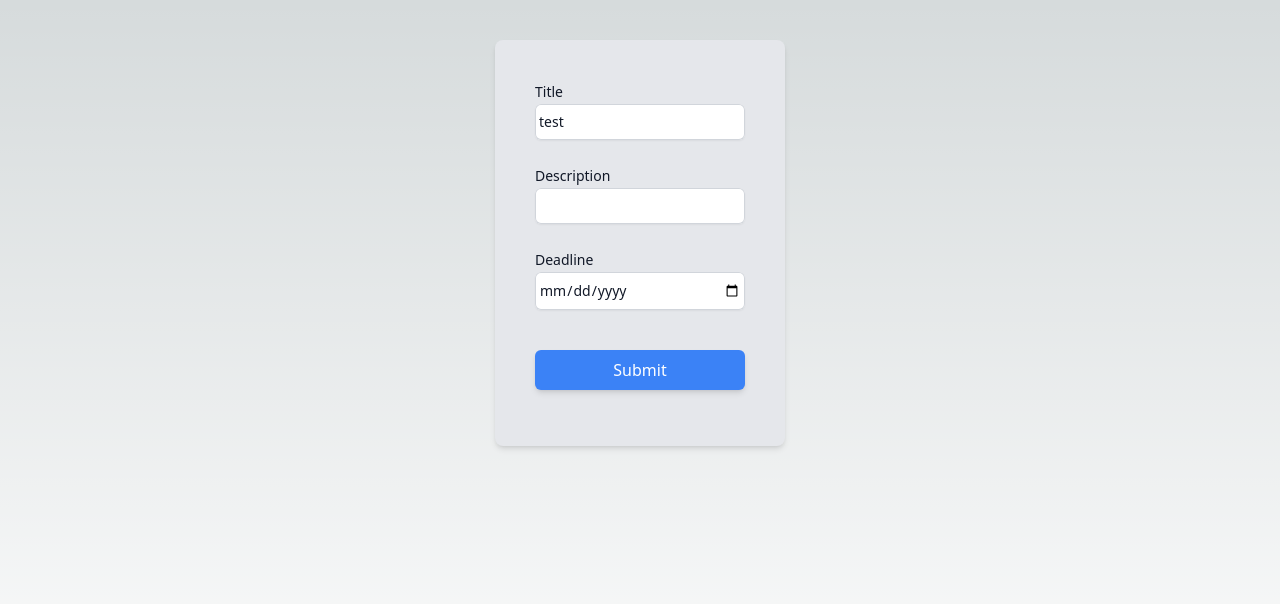
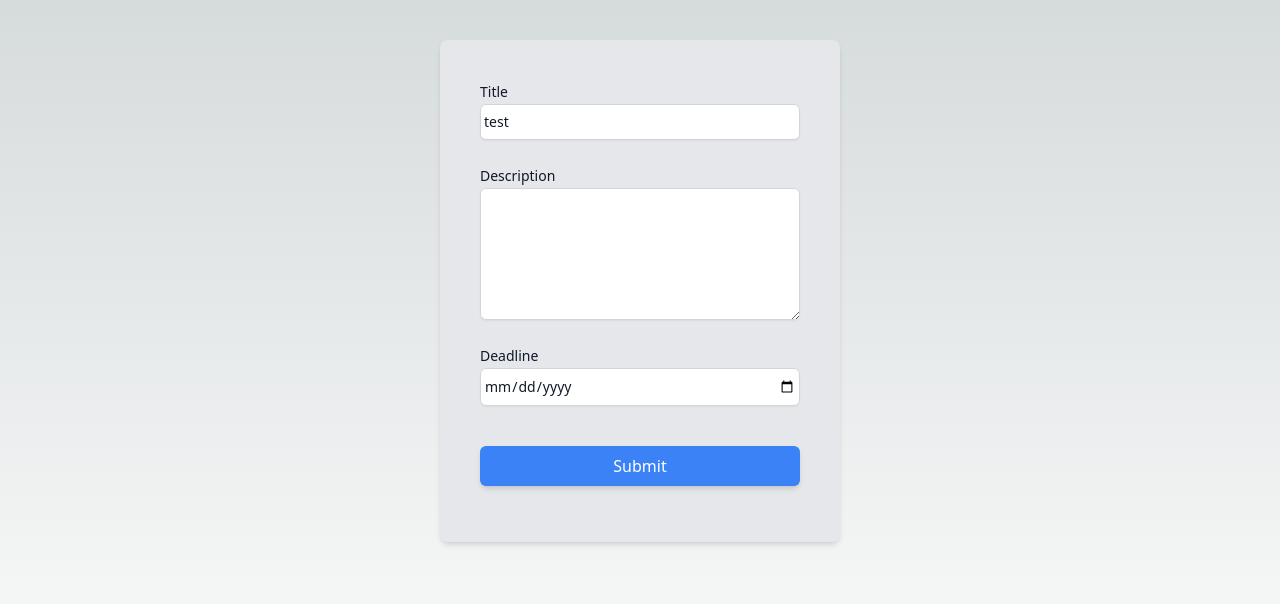
Before and after one commit to Mustafa-Zahedi/todo-app, a Next.js app in the folder frontend/: page /task/create in a window 1280 px wide. Shown: the top 604 px of the page. Built offline with nearby package versions, Linux system fonts and the light colour scheme.

Commit message:
feat: create form validated by yup

```diff
--- a/frontend/app/task/create/page.tsx
+++ b/frontend/app/task/create/page.tsx
@@ -1,15 +1,24 @@
 "use client";
 
-import { revalidatePath, revalidateTag } from "next/cache";
+import { useRouter } from "next/navigation";
 import { useForm, SubmitHandler } from "react-hook-form";
+import { yupResolver } from "@hookform/resolvers/yup";
+import * as yup from "yup";
 import { createTask } from "../actions";
-import { useRouter } from "next/navigation";
+
 export type TaskInputs = {
   title: string;
   description: string;
-  deadline: string;
-  status: string;
+  deadline: Date;
+  status: "ACTIVE" | "INACTIVE";
 };
+
+const schema = yup.object().shape({
+  title: yup.string().required(),
+  description: yup.string().min(5).max(2048).required(),
+  deadline: yup.date().required(),
+  status: yup.string().oneOf(["ACTIVE", "INACTIVE"]).required(),
+});
 
 export default function CreateTask() {
   const router = useRouter();
@@ -18,7 +27,9 @@ export default function CreateTask() {
     handleSubmit,
     watch,
     formState: { errors },
-  } = useForm<TaskInputs>();
+  } = useForm<TaskInputs>({
+    resolver: yupResolver(schema),
+  });
   const onSubmit: SubmitHandler<TaskInputs> = async (data) => {
     // console.log(data);
     const res = await createTask({ ...data, status: "ACTIVE" });
@@ -27,11 +38,14 @@ export default function CreateTask() {
     }
   };
 
-  console.log(watch("title")); // watch input value by passing the name of it
+  // console.log(watch("title")); // watch input value by passing the name of it
 
   return (
     /* "handleSubmit" will validate your inputs before invoking "onSubmit" */
-    <form className="flex flex-col" onSubmit={handleSubmit(onSubmit)}>
+    <form
+      className="flex flex-col w-full m-auto"
+      onSubmit={handleSubmit(onSubmit)}
+    >
       {/* register your input into the hook by invoking the "register" function */}
       <div className="mb-4 flex flex-col">
         <label
@@ -47,7 +61,7 @@ export default function CreateTask() {
         />
 
         <p className="mt-2 text-sm text-red-600">
-          {errors?.title && <span>This field is required</span>}
+          {<span>{errors?.title?.message}</span>}
         </p>
       </div>
 
@@ -58,13 +72,13 @@ export default function CreateTask() {
         >
           Description
         </label>
-        <input
-          type="textarea"
+        <textarea
+          rows={5}
           className="block dark:bg-gray-700 w-full rounded-md border-0 py-1.5 px-1 text-gray-900 dark:text-gray-200 shadow-sm ring-1 ring-inset ring-gray-300 placeholder:text-gray-400 focus:ring-2 focus:ring-inset focus:ring-indigo-600 sm:text-sm sm:leading-6"
           {...register("description", { required: true })}
         />
         <p className="mt-2 text-sm text-red-600">
-          {errors?.description && <span>This field is required</span>}
+          {<span>{errors?.description?.message}</span>}
         </p>
       </div>
 
@@ -81,7 +95,7 @@ export default function CreateTask() {
           {...register("deadline", { required: true })}
         />
         <p className="mt-2 text-sm text-red-600">
-          {errors?.description && <span>This field is required</span>}
+          {<span>{errors?.deadline?.message}</span>}
         </p>
       </div>
 
--- a/frontend/app/task/layout.tsx
+++ b/frontend/app/task/layout.tsx
@@ -7,7 +7,7 @@ export default function layout({
 }>) {
   return (
     <div className="grid justify-items-center min-h-screen p-10">
-      <main className="flex flex-col items-center p-10 h-fit w-fit min-w-max bg-gray-200 dark:bg-gray-600 shadow-md dark:shadow-none rounded-lg">
+      <main className="flex flex-col items-center p-10 h-fit lg:w-4/12 md:w-6/12 w-full bg-gray-200 dark:bg-gray-600 shadow-md dark:shadow-none rounded-lg">
         {children}
       </main>
     </div>
--- a/frontend/package.json
+++ b/frontend/package.json
@@ -9,11 +9,13 @@
     "lint": "next lint"
   },
   "dependencies": {
+    "@hookform/resolvers": "^3.3.4",
     "next": "14.1.0",
     "react": "^18",
     "react-dom": "^18",
     "react-hook-form": "^7.50.1",
-    "react-icons": "^5.0.1"
+    "react-icons": "^5.0.1",
+    "yup": "^1.3.3"
   },
   "devDependencies": {
     "@types/node": "^20",
```
Also changed, not shown: 1 other file (tests, documents, lock files or other folders).
